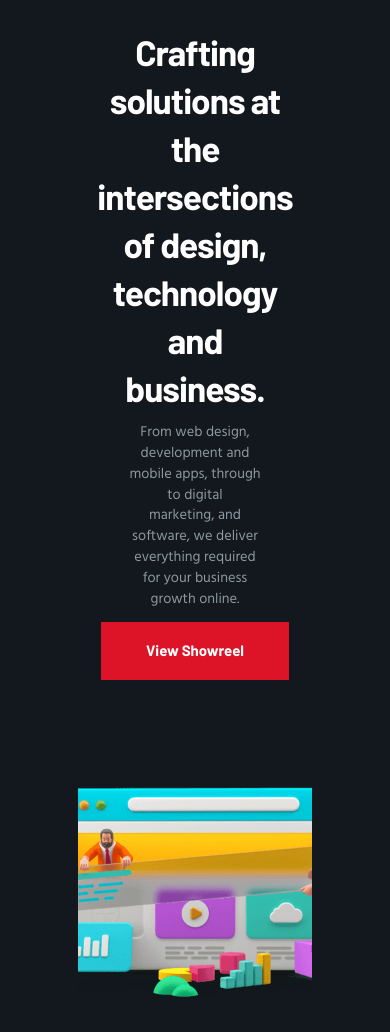
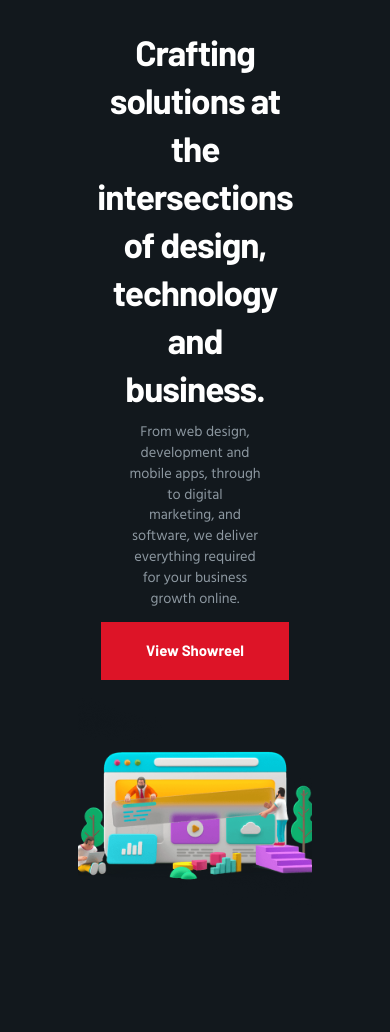
Before and after one commit to Sreerag-K-P/Procreativeclonesite, a plain HTML site: page index.html in a window 390 px wide. Shown: the part 68-1100 px from the top of the page. Drawn offline with Linux system fonts and the light colour scheme; files whose address does not match are found by name.

Commit message:
fix success on image

```diff
--- a/styles/style.css
+++ b/styles/style.css
@@ -611,6 +611,11 @@
         display: none;
     }
 
+    .banner-image img {
+        width: 390px !important;
+    }
+
+
     .left {
         padding-top: 3rem;
         justify-content: center;
```
